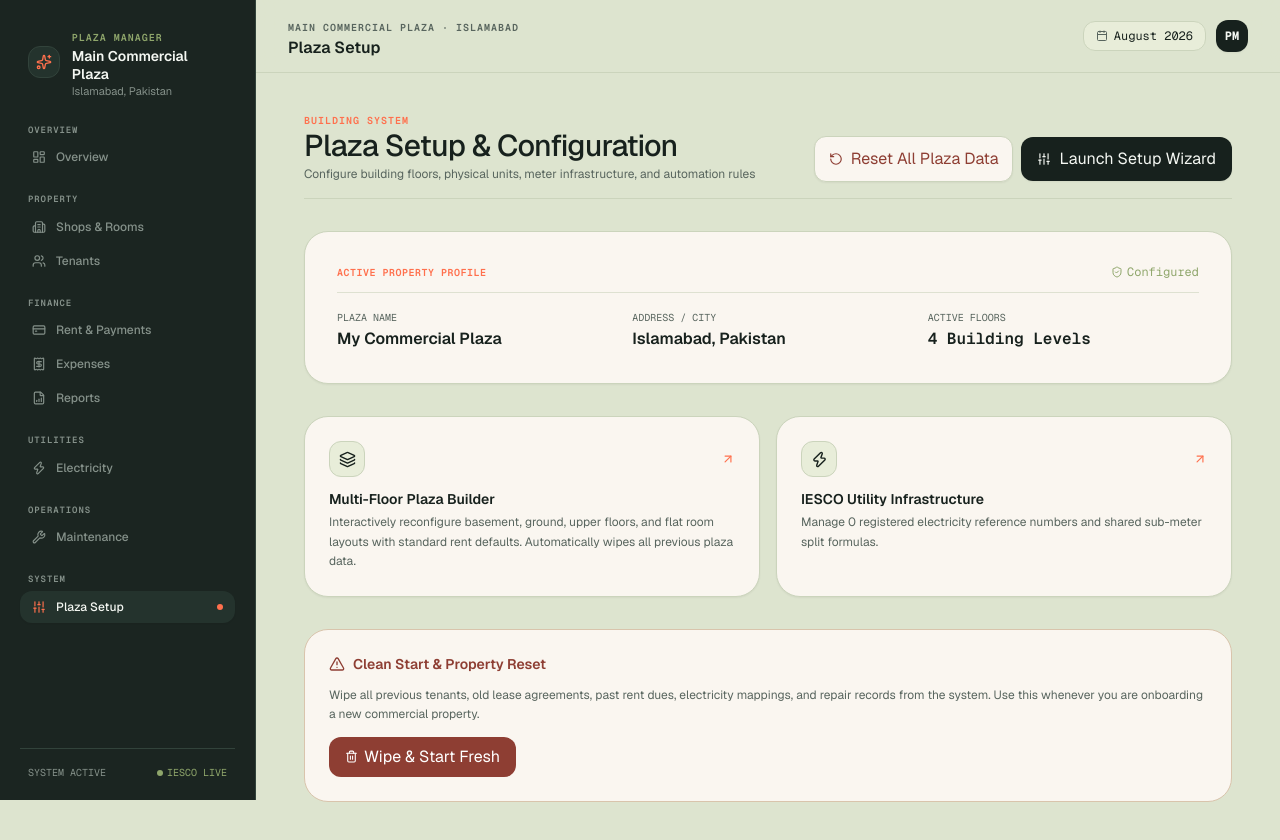
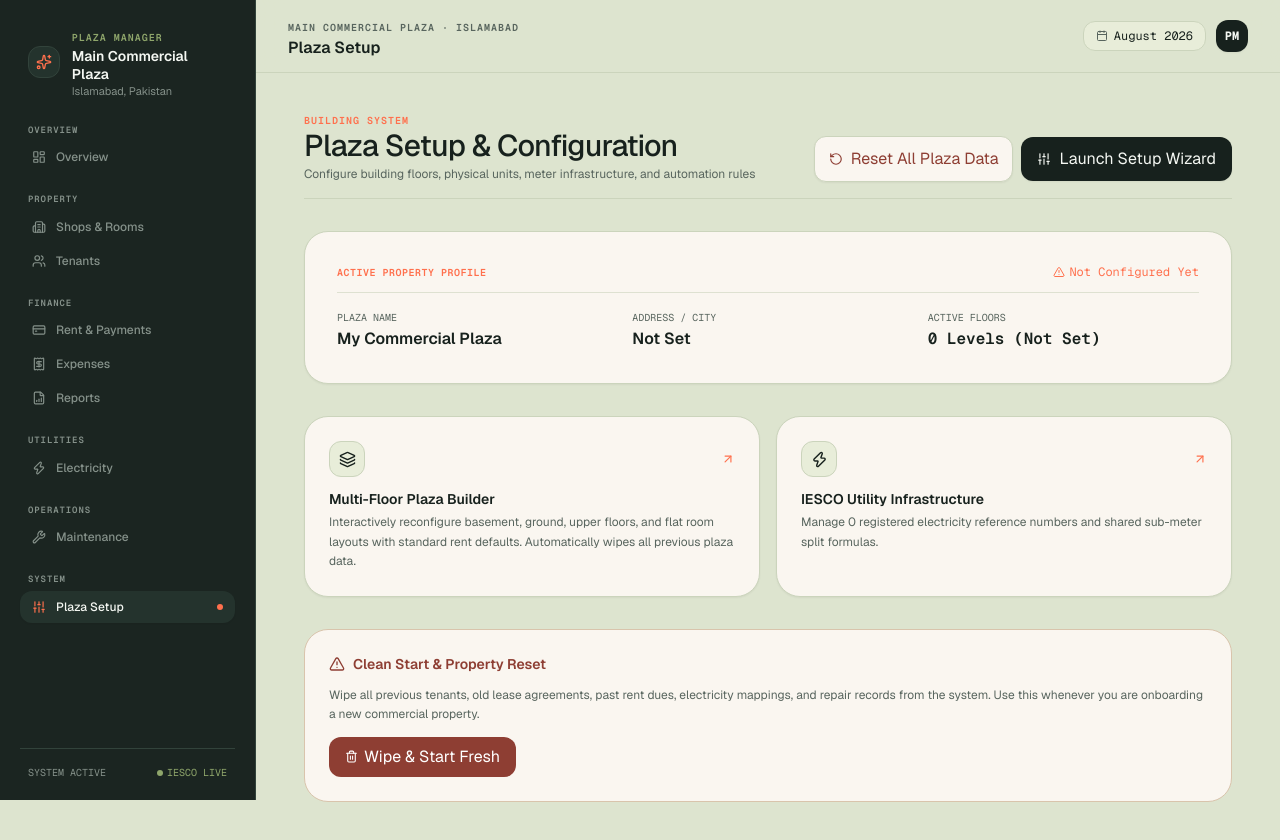
Before and after one commit to ArhamAmjad96/Plzaza, a Next.js app: page /settings in a window 1280 px wide. Built offline with nearby package versions, Linux system fonts and the light colour scheme; no server answers; the database is empty.

Commit message:
fix(settings): display accurate floor count and clear default address placeholders

```diff
--- a/components/settings/PlazaSetupWizard.tsx
+++ b/components/settings/PlazaSetupWizard.tsx
@@ -36,9 +36,9 @@ const AVAILABLE_FLOOR_OPTIONS = [
 ];
 
 export default function PlazaSetupWizard({
-  initialName = "Main Commercial Plaza",
-  initialAddress = "Islamabad, Pakistan",
-  initialFloors = ["Basement", "Ground Floor", "1st Floor", "Residential Flats"],
+  initialName = "",
+  initialAddress = "",
+  initialFloors = [],
   onClose,
   onSuccess,
 }: PlazaSetupWizardProps) {
--- a/components/settings/SettingsManager.tsx
+++ b/components/settings/SettingsManager.tsx
@@ -98,25 +98,38 @@ export default function SettingsManager({
           <span className="text-[10px] font-semibold uppercase tracking-wider text-[#FF704D] font-mono">
             ACTIVE PROPERTY PROFILE
           </span>
-          <span className="text-xs font-mono text-[#8FA66B] flex items-center gap-1">
-            <ShieldCheck size={12} />
-            <span>Configured</span>
-          </span>
+          {plaza.floors && plaza.floors.length > 0 ? (
+            <span className="text-xs font-mono text-[#8FA66B] flex items-center gap-1">
+              <ShieldCheck size={12} />
+              <span>Configured ({plaza.floors.length} Level{plaza.floors.length > 1 ? "s" : ""})</span>
+            </span>
+          ) : (
+            <span className="text-xs font-mono text-[#FF704D] flex items-center gap-1">
+              <AlertTriangle size={12} />
+              <span>Not Configured Yet</span>
+            </span>
+          )}
         </div>
 
         <div className="grid grid-cols-1 sm:grid-cols-3 gap-6 text-xs">
           <div>
             <span className="text-[10px] uppercase font-mono text-[#58655E]">Plaza Name</span>
-            <p className="text-base font-semibold text-[#17211D] mt-0.5">{plaza.name}</p>
+            <p className="text-base font-semibold text-[#17211D] mt-0.5">
+              {plaza.name || "Untitled Plaza"}
+            </p>
           </div>
           <div>
             <span className="text-[10px] uppercase font-mono text-[#58655E]">Address / City</span>
-            <p className="text-base font-semibold text-[#17211D] mt-0.5">{plaza.address || "Islamabad, Pakistan"}</p>
+            <p className="text-base font-semibold text-[#17211D] mt-0.5">
+              {plaza.address || "Not Set"}
+            </p>
           </div>
           <div>
             <span className="text-[10px] uppercase font-mono text-[#58655E]">Active Floors</span>
             <p className="text-base font-mono font-semibold text-[#17211D] mt-0.5">
-              {plaza.floors?.length || 4} Building Levels
+              {plaza.floors && plaza.floors.length > 0
+                ? `${plaza.floors.length} Level${plaza.floors.length > 1 ? "s" : ""} (${plaza.floors.join(", ")})`
+                : "0 Levels (Not Set)"}
             </p>
           </div>
         </div>
@@ -188,9 +201,9 @@ export default function SettingsManager({
       {/* Setup Wizard Modal */}
       {showSetupWizard && (
         <PlazaSetupWizard
-          initialName={plaza.name}
-          initialAddress={plaza.address || "Islamabad, Pakistan"}
-          initialFloors={plaza.floors}
+          initialName={plaza.name || ""}
+          initialAddress={plaza.address || ""}
+          initialFloors={plaza.floors || []}
           onClose={() => setShowSetupWizard(false)}
         />
       )}
```
